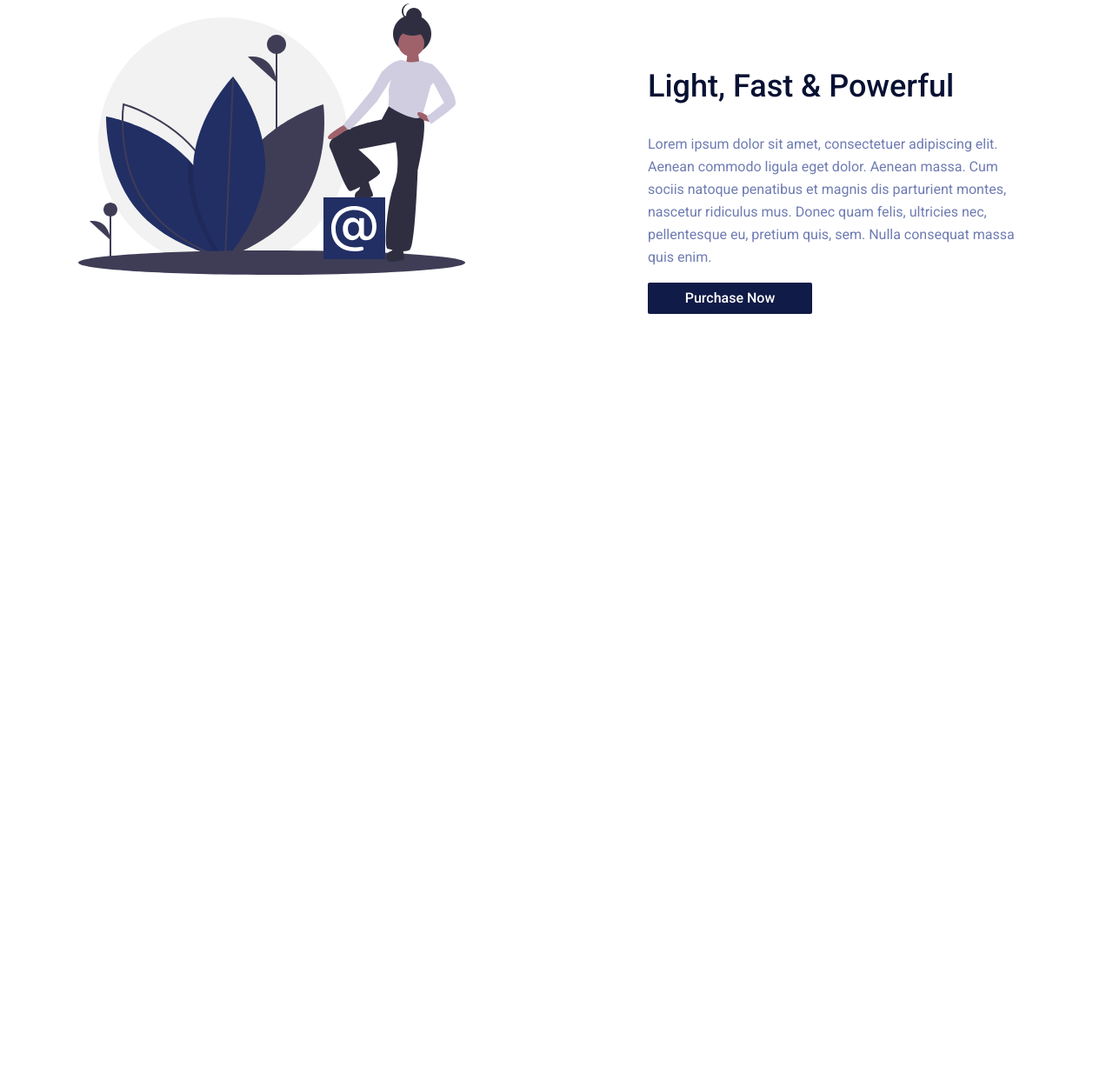
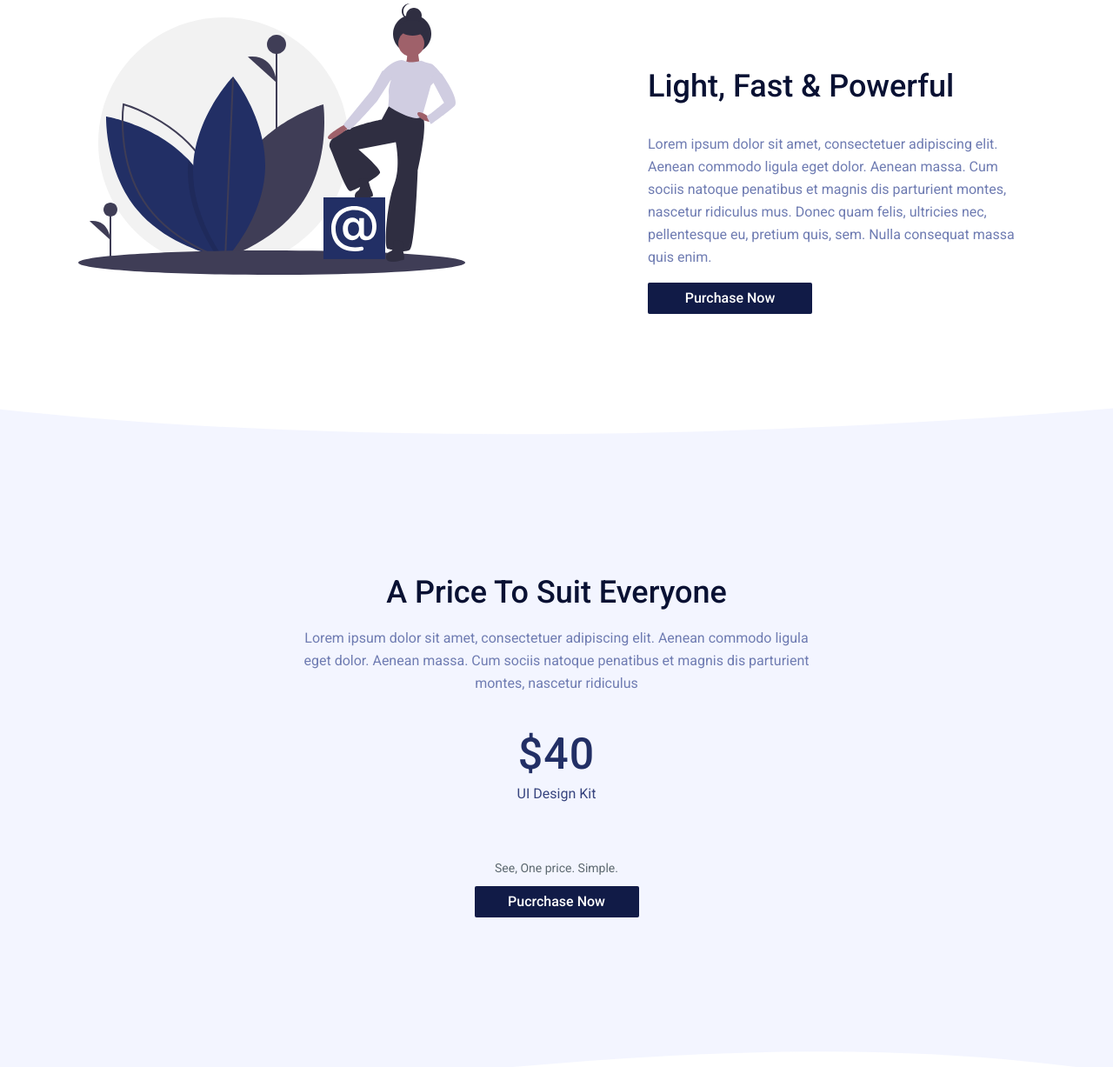
Before and after one commit to sakif004/Loading-Website, a plain HTML site: page index.html in a window 1280 px wide. Shown: the part 3205-4432 px from the top of the page at 87% size. Before the commit the page ends 3652 px from the top, so only its background shows below. Drawn offline with Linux system fonts and the light colour scheme.

Commit message:
Complete Pricing Section

```diff
--- a/index.html
+++ b/index.html
@@ -122,6 +122,22 @@
             <a class="button-primary" href="purchase-now.html">Purchase Now</a>
         </div>
     </section>
+    <section class="pricing">
+        <div class="container">
+            <div class="pricing-section">
+                <h2 class="price-section-title">A Price To Suit Everyone</h2>
+                <p class="price-section-description">Lorem ipsum dolor sit amet, consectetuer adipiscing elit. Aenean
+                    commodo
+                    ligula eget dolor. Aenean massa. Cum sociis natoque penatibus et magnis dis parturient montes,
+                    nascetur
+                    ridiculus </p>
+                <h1 class="Price-text">$40</h1>
+                <p class="purchase-product-name">UI Design Kit</p>
+                <p class="product-moto">See, One price. Simple.</p>
+                <a class="button-primary" href="purchase-now.html">Pucrchase Now</a>
+            </div>
+        </div>
+    </section>
 </body>
 
 </html>
--- a/style.css
+++ b/style.css
@@ -220,3 +220,61 @@ body {
     line-height: 26px;
     color: #6F7CB2;
 }
+
+.pricing {
+    background-image: url(image/pricing-section-background.svg);
+    padding-top: 210px;
+    background-repeat: no-repeat;
+    background-size: cover;
+}
+
+.pricing-section {
+    width: 600px;
+    margin: 0 auto;
+    place-items: center;
+    padding-bottom: 172px;
+}
+
+.price-section-title {
+    font-size: 36px;
+    font-weight: 500;
+    line-height: 48px;
+    color: #091133;
+    /* text-align: center; */
+    margin: 0;
+}
+
+.price-section-description {
+    font-size: 16px;
+    font-weight: 400;
+    line-height: 26px;
+    text-align: center;
+    color: #6F7CB2;
+    margin-bottom: 0px;
+}
+
+.Price-text {
+    font-size: 50px;
+    font-weight: 500;
+    line-height: 66px;
+    letter-spacing: 1px;
+    color: #222F65;
+    margin: 0;
+    padding-top: 35.8px;
+}
+
+.purchase-product-name {
+    font-size: 16px;
+    font-weight: 400;
+    line-height: 26px;
+    color: #37447E;
+    margin: 0;
+}
+
+.product-moto {
+    font-size: 14px;
+    font-weight: 400;
+    line-height: 24px;
+    margin: 60px 0px 9px 0px;
+    color: #5D6970;
+}
```
Also changed, not shown: image/pricing-section-background.svg (added).
